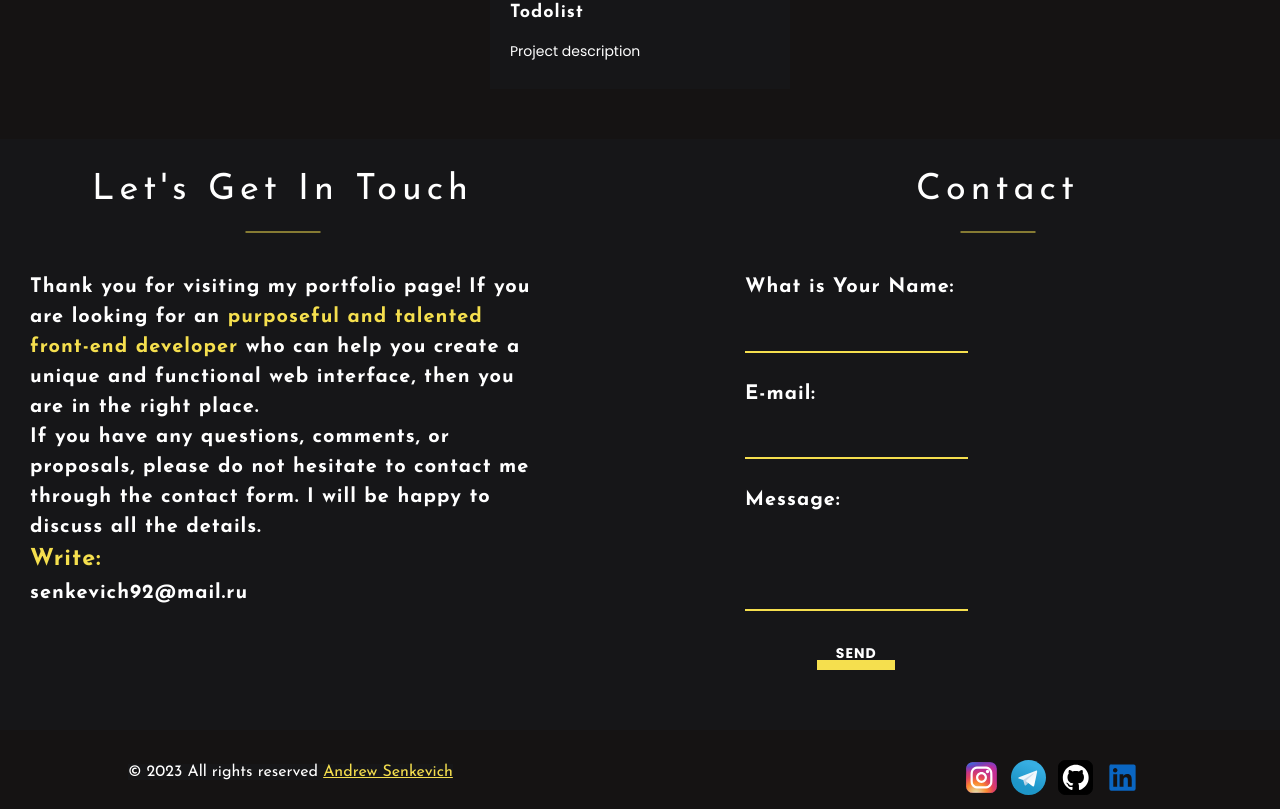
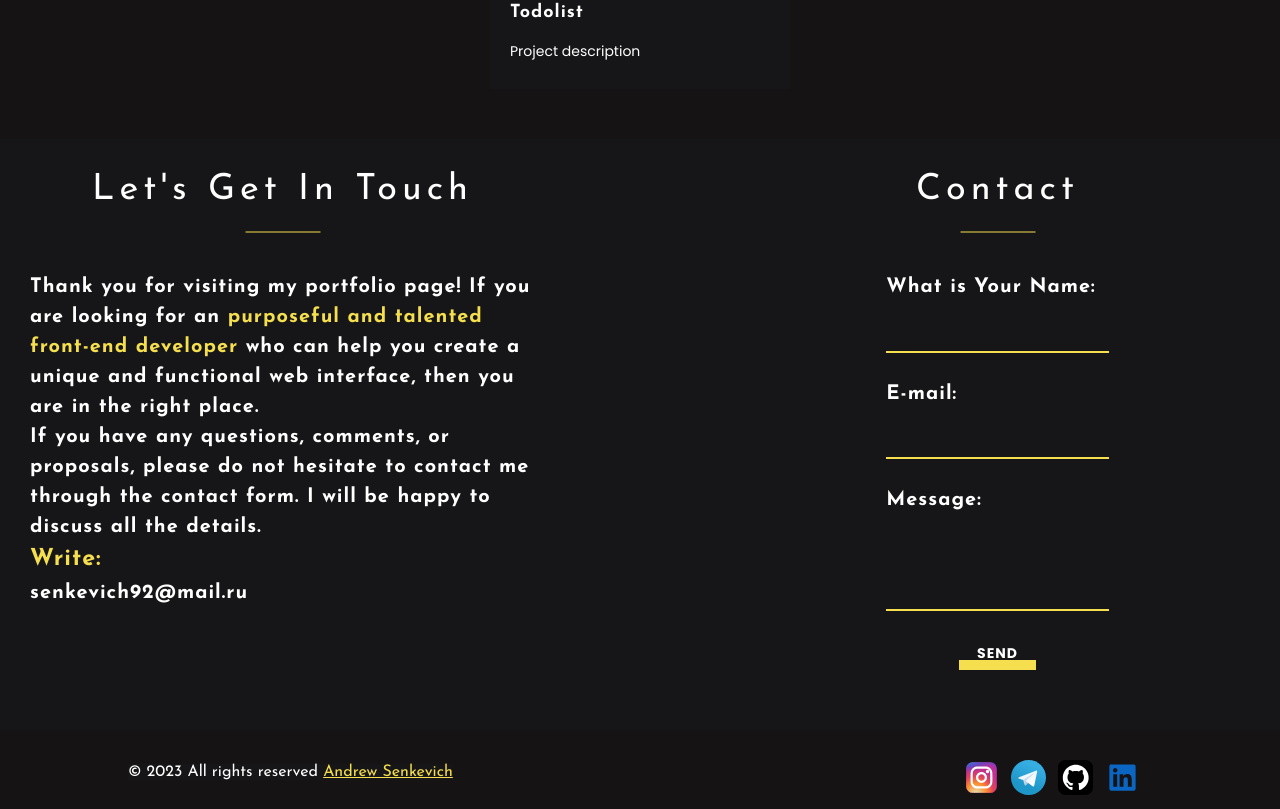
Before and after one commit to Sene4kaaa/portfolio, a React (Create React App) app: page / in a window 1280 px wide. Shown: the part 2431-3240 px from the top of the page. Built offline with nearby package versions, Linux system fonts and the light colour scheme.

Commit message:
Refactoring code

```diff
--- a/src/components/Contacts/Contacts.module.scss
+++ b/src/components/Contacts/Contacts.module.scss
@@ -33,7 +33,7 @@
       justify-content: space-between;
       background-color: $bgSecondColor;
       padding: 30px;
-      //margin-top: 20px;
+      //margin-left: 150px;
       gap: 10px;
 
       .name {
@@ -127,3 +127,9 @@
 .write {
   color: $primaryColor;
 }
+
+.formAll{
+  display: flex;
+  flex-direction: row;
+  justify-content: center;
+}
--- a/src/components/Contacts/Contacts.tsx
+++ b/src/components/Contacts/Contacts.tsx
@@ -30,6 +30,7 @@ export const Contacts = () => {
 
                 <div  className={s.block}>
                     <Title title={'Contact'}/>
+                    <div className={s.formAll}>
                     <form className={s.form}>
                         <label className={s.name} htmlFor="name">What is Your Name:</label>
                         <input type={"text"} className={s.input} name={'name'}/>
@@ -39,6 +40,7 @@ export const Contacts = () => {
                         <textarea className={s.textarea} name={'message'} rows={3}></textarea>
                         <button type={"submit"} className={s.button}>Send</button>
                     </form>
+                    </div>
                 </div>
 
 
```
